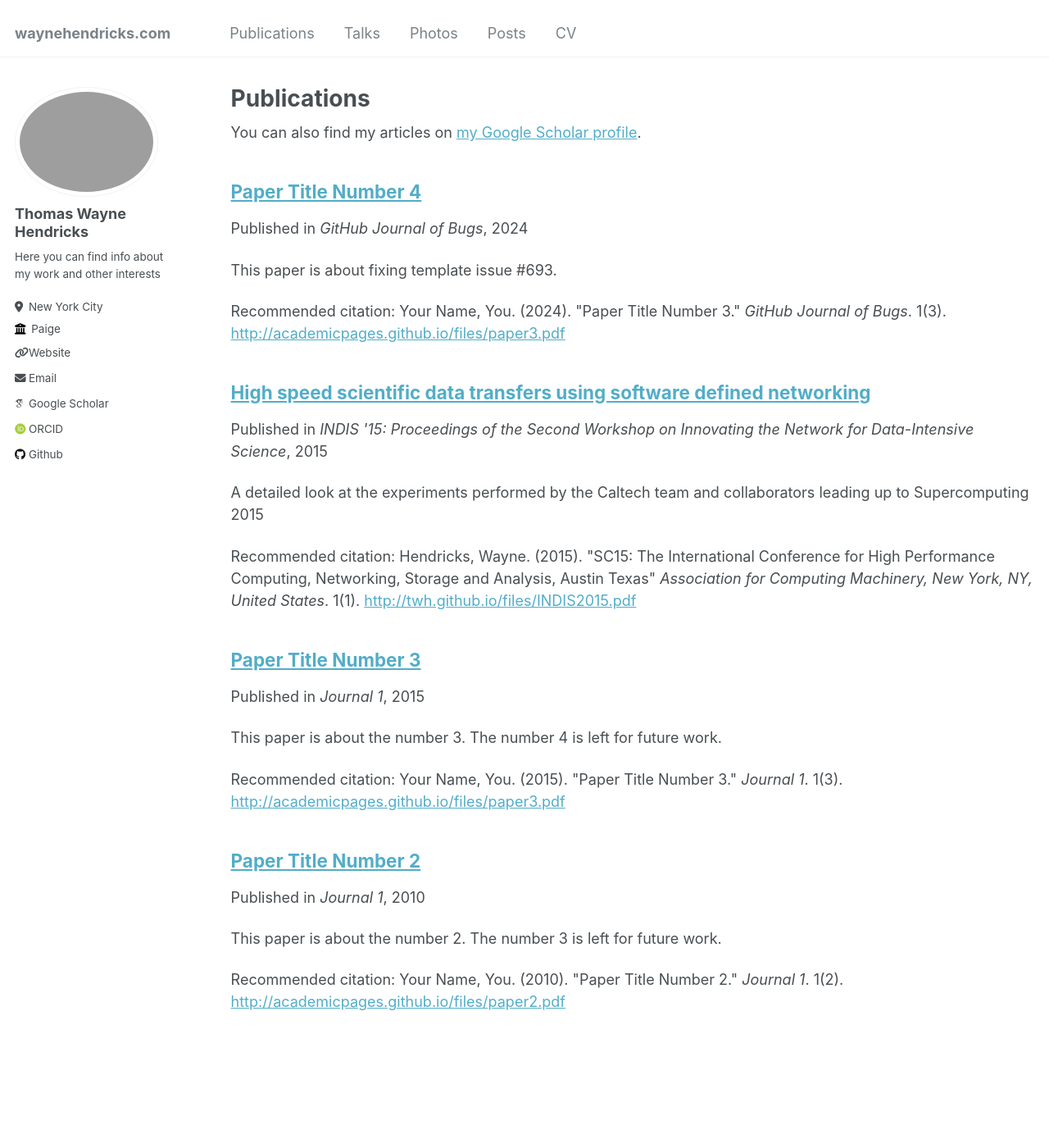
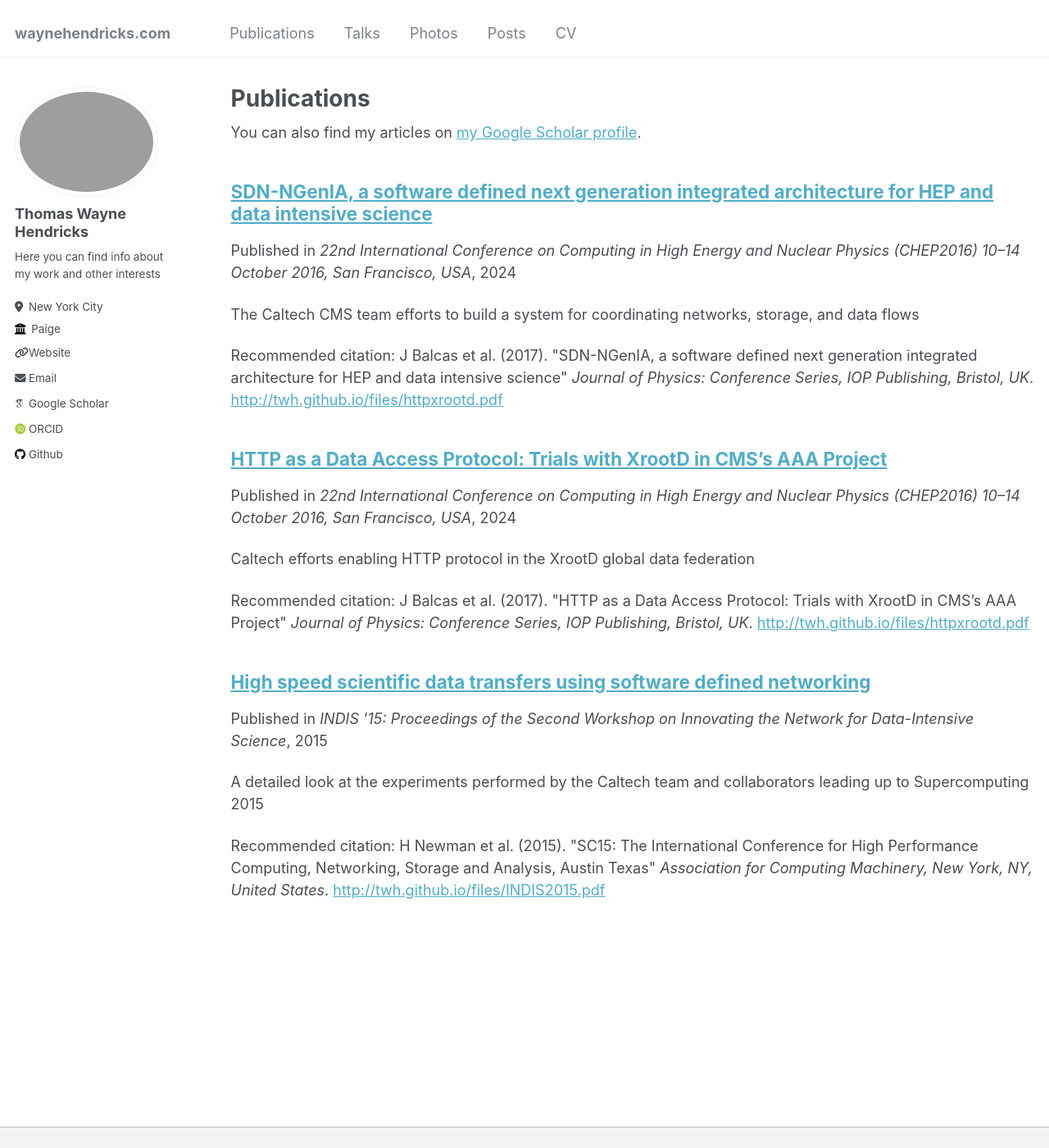
Before and after one commit to twh/twh.github.io, a Jekyll site: the page built from _pages/publications.md, in a window 1280 px wide and 1400 px high. Shown: the whole window at 82% size. Built offline with Jekyll 4.4.1, drawn with Linux system fonts in a browser that asks for light colours; some web fonts are replaced.

Commit message:
finished adding papers

```diff
--- a/_publications/2010-10-01-paper-title-number-2.md
+++ /dev/null
@@ -1,12 +0,0 @@
----
-title: "Paper Title Number 2"
-collection: publications
-permalink: /publication/2010-10-01-paper-title-number-2
-excerpt: 'This paper is about the number 2. The number 3 is left for future work.'
-date: 2010-10-01
-venue: 'Journal 1'
-paperurl: 'http://academicpages.github.io/files/paper2.pdf'
-citation: 'Your Name, You. (2010). &quot;Paper Title Number 2.&quot; <i>Journal 1</i>. 1(2).'
----
-
-The contents above will be part of a list of publications, if the user clicks the link for the publication than the contents of section will be rendered as a full page, allowing you to provide more information about the paper for the reader. When publications are displayed as a single page, the contents of the above "citation" field will automatically be included below this section in a smaller font.
--- a/_publications/2015-10-01-paper-title-number-3.md
+++ /dev/null
@@ -1,12 +0,0 @@
----
-title: "Paper Title Number 3"
-collection: publications
-permalink: /publication/2015-10-01-paper-title-number-3
-excerpt: 'This paper is about the number 3. The number 4 is left for future work.'
-date: 2015-10-01
-venue: 'Journal 1'
-paperurl: 'http://academicpages.github.io/files/paper3.pdf'
-citation: 'Your Name, You. (2015). &quot;Paper Title Number 3.&quot; <i>Journal 1</i>. 1(3).'
----
-
-The contents above will be part of a list of publications, if the user clicks the link for the publication than the contents of section will be rendered as a full page, allowing you to provide more information about the paper for the reader. When publications are displayed as a single page, the contents of the above "citation" field will automatically be included below this section in a smaller font.
--- a/_publications/2015-11-15-paper-title-number-1.md
+++ b/_publications/2015-11-15-paper-title-number-1.md
@@ -6,7 +6,7 @@ excerpt: 'A detailed look at the experiments performed by the Caltech team and c
 date: 2015-11-15
 venue: "INDIS '15: Proceedings of the Second Workshop on Innovating the Network for Data-Intensive Science"
 paperurl: 'http://twh.github.io/files/INDIS2015.pdf'
-citation: "Hendricks, Wayne. (2015). &quot;SC15: The International Conference for High Performance Computing, Networking, Storage and Analysis, Austin Texas&quot; <i>Association for Computing Machinery, New York, NY, United States</i>. 1(1)."
+citation: "H Newman et al. (2015). &quot;SC15: The International Conference for High Performance Computing, Networking, Storage and Analysis, Austin Texas&quot; <i>Association for Computing Machinery, New York, NY, United States</i>."
 ---
 
 Abstract: The massive data volumes acquired, simulated, processed and analyzed by globally distributed scientific collaborations continue to grow exponentially. One leading example is the LHC program, now at the start of its second three year data taking cycle, searching for new particles and interactions in a previously inaccessible range of energies, which has experienced a 70% growth in peak data transfer rates over the last 12 months alone. Other major science programs such as LSST and SKA, and other disciplines ranging from earth observation to genomics, are expected to have similar or great needs than the LHC program within the next decade. The development of new methods for fast, efficient and reliable data transfers over national and global distances, and a new generation of intelligent, software-driven networks capable of supporting multiple science programs with diverse needs for high volume and/or real-time data delivery, are essential if these programs are to continue to progress, and meet their goals. In this paper we describe activities of the Caltech High Energy Physics team and collaborators, related to the use Software Defined Networking to help achieve fast and efficient data distribution and access. Results from Supercomputing 2014 are presented together with our work on the Advanced Network Services for the Experiments project, and a new project developing a Next Generation Integrated SDN Architecture, as well as our plans for Supercomputing 2015.
--- /dev/null
+++ b/_publications/2017-09-11-paper-title-number-2.md
@@ -0,0 +1,12 @@
+---
+title: "HTTP as a Data Access Protocol: Trials with XrootD in CMS's AAA Project"
+collection: publications
+permalink: /publication/2017-09-11-paper-title-number-2
+excerpt: 'Caltech efforts enabling HTTP protocol in the XrootD global data federation'
+date: 2024-02-17
+venue: '22nd International Conference on Computing in High Energy and Nuclear Physics (CHEP2016) 10–14 October 2016, San Francisco, USA'
+paperurl: 'http://twh.github.io/files/httpxrootd.pdf'
+citation: 'J Balcas et al. (2017). &quot;HTTP as a Data Access Protocol: Trials with XrootD in CMS’s AAA Project&quot; <i>Journal of Physics: Conference Series, IOP Publishing, Bristol, UK</i>.'
+---
+
+Abstract: The main goal of the project to demonstrate the ability of using HTTP data federations in a manner analogous to the existing AAA infrastructure of the CMS experiment. An initial testbed at Caltech has been built and changes in the CMS software (CMSSW) are being implemented in order to improve HTTP support. The testbed consists of a set of machines at the Caltech Tier2 that improve the support infrastructure for data federations at CMS. As a first step, we are building systems that produce and ingest network data transfers up to 80 Gbps. In collaboration with AAA, HTTP support is enabled at the US redirector and the Caltech testbed. A plugin for CMSSW is being developed for HTTP access based on the DaviX software. It will replace the present fork/exec or curl for HTTP access. In addition, extensions to the XRootD HTTP implementation are being developed to add functionality to it, such as client-based monitoring identifiers. In the future, patches will be developed to better integrate HTTP-over-XRootD with the Open Science Grid (OSG) distribution. First results of the transfer tests using HTTP are presented in this paper together with details about the initial setup.
--- /dev/null
+++ b/_publications/2017-09-11-paper-title-number-3.md
@@ -0,0 +1,12 @@
+---
+title: "SDN-NGenIA, a software defined next generation integrated architecture for HEP and data intensive science"
+collection: publications
+permalink: /publication/2017-09-11-paper-title-number-3
+excerpt: 'The Caltech CMS team efforts to build a system for coordinating networks, storage, and data flows'
+date: 2024-02-17
+venue: '22nd International Conference on Computing in High Energy and Nuclear Physics (CHEP2016) 10–14 October 2016, San Francisco, USA'
+paperurl: 'http://twh.github.io/files/httpxrootd.pdf'
+citation: 'J Balcas et al. (2017). &quot;SDN-NGenIA, a software defined next generation integrated architecture for HEP and data intensive science&quot; <i>Journal of Physics: Conference Series, IOP Publishing, Bristol, UK</i>.'
+---
+
+Abstract: The SDN Next Generation Integrated Architecture (SDN-NGeNIA) project addresses some of the key challenges facing the present and next generations of science programs in HEP, astrophysics, and other fields, whose potential discoveries depend on their ability to distribute, process and analyze globally distributed Petascale to Exascale datasets. The SDN-NGenIA system under development by Caltech and partner HEP and network teams is focused on the coordinated use of network, computing and storage infrastructures, through a set of developments that build on the experience gained in recently completed and previous projects that use dynamic circuits with bandwidth guarantees to support major network flows, as demonstrated across LHC Open Network Environment [1] and in large scale demonstrations over the last three years, and recently integrated with PhEDEx and Asynchronous Stage Out data management applications of the CMS experiment at the Large Hadron Collider. In addition to the general program goals of supporting the network needs of the LHC and other science programs with similar needs, a recent focus is the use of the Leadership HPC facility at Argonne National Lab (ALCF) for data intensive applications.
--- a/_publications/2024-02-17-paper-title-number-4.md
+++ /dev/null
@@ -1,12 +0,0 @@
----
-title: "Paper Title Number 4"
-collection: publications
-permalink: /publication/2024-02-17-paper-title-number-4
-excerpt: 'This paper is about fixing template issue #693.'
-date: 2024-02-17
-venue: 'GitHub Journal of Bugs'
-paperurl: 'http://academicpages.github.io/files/paper3.pdf'
-citation: 'Your Name, You. (2024). &quot;Paper Title Number 3.&quot; <i>GitHub Journal of Bugs</i>. 1(3).'
----
-
-The contents above will be part of a list of publications, if the user clicks the link for the publication than the contents of section will be rendered as a full page, allowing you to provide more information about the paper for the reader. When publications are displayed as a single page, the contents of the above "citation" field will automatically be included below this section in a smaller font.
```
